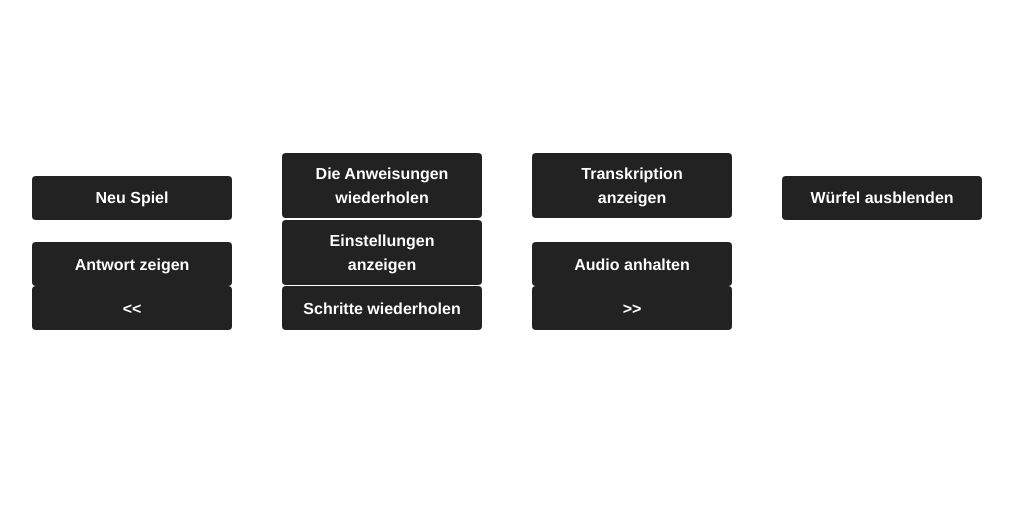
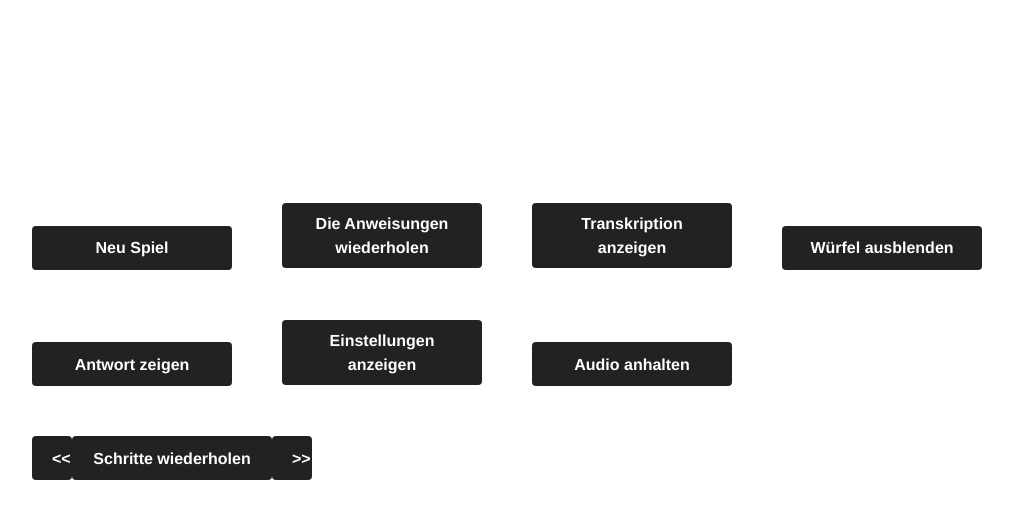
Before and after one commit to abckick/isospiel.io, a plain HTML site: page index.html in a window 1280 px wide. Shown: the part 105-624 px from the top of the page, without its empty margins (126-1139 px from the left). Drawn offline with Linux system fonts and the light colour scheme.

Commit message:
Add files via upload

```diff
--- a/css/main.css
+++ b/css/main.css
@@ -24,6 +24,7 @@ button {
   overflow: hidden;
   padding: 9px 20px 8px;
   margin-left: 50px;
+  margin-top: 50px;
   position: relative;
   text-align: center;
   text-transform: none;
@@ -55,3 +56,15 @@ body {
     font-family: "Farfetch Basis","Helvetica Neue",Arial,sans-serif;
     font-size: 20px;
   }
+
+  #buttonleft {
+    max-width: 40px;
+  }
+  #buttoncentre {
+    margin-left: 0px;
+  }
+
+  #buttonright {
+    margin-left: 0px;
+    max-width: 40px;
+  }
```
